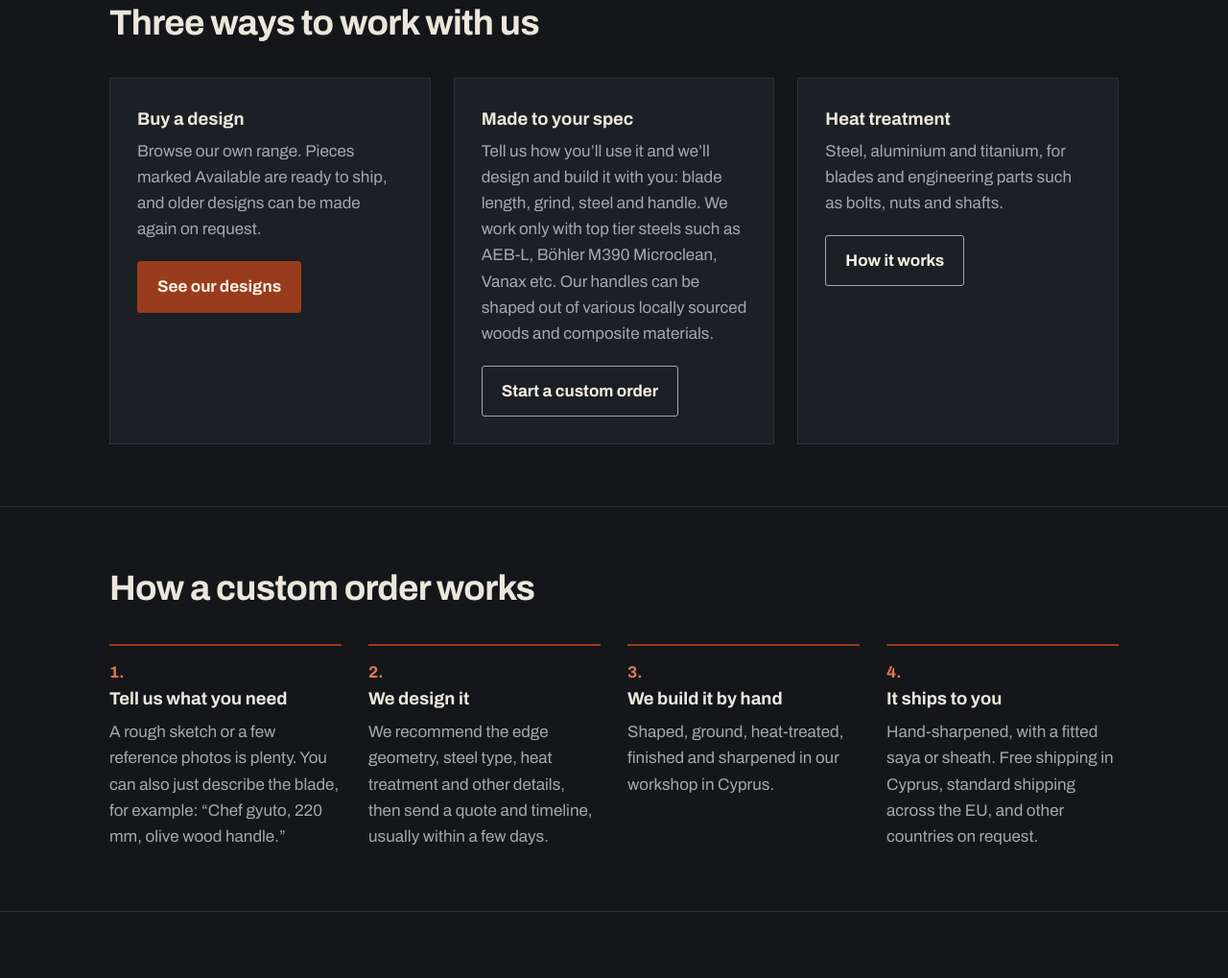
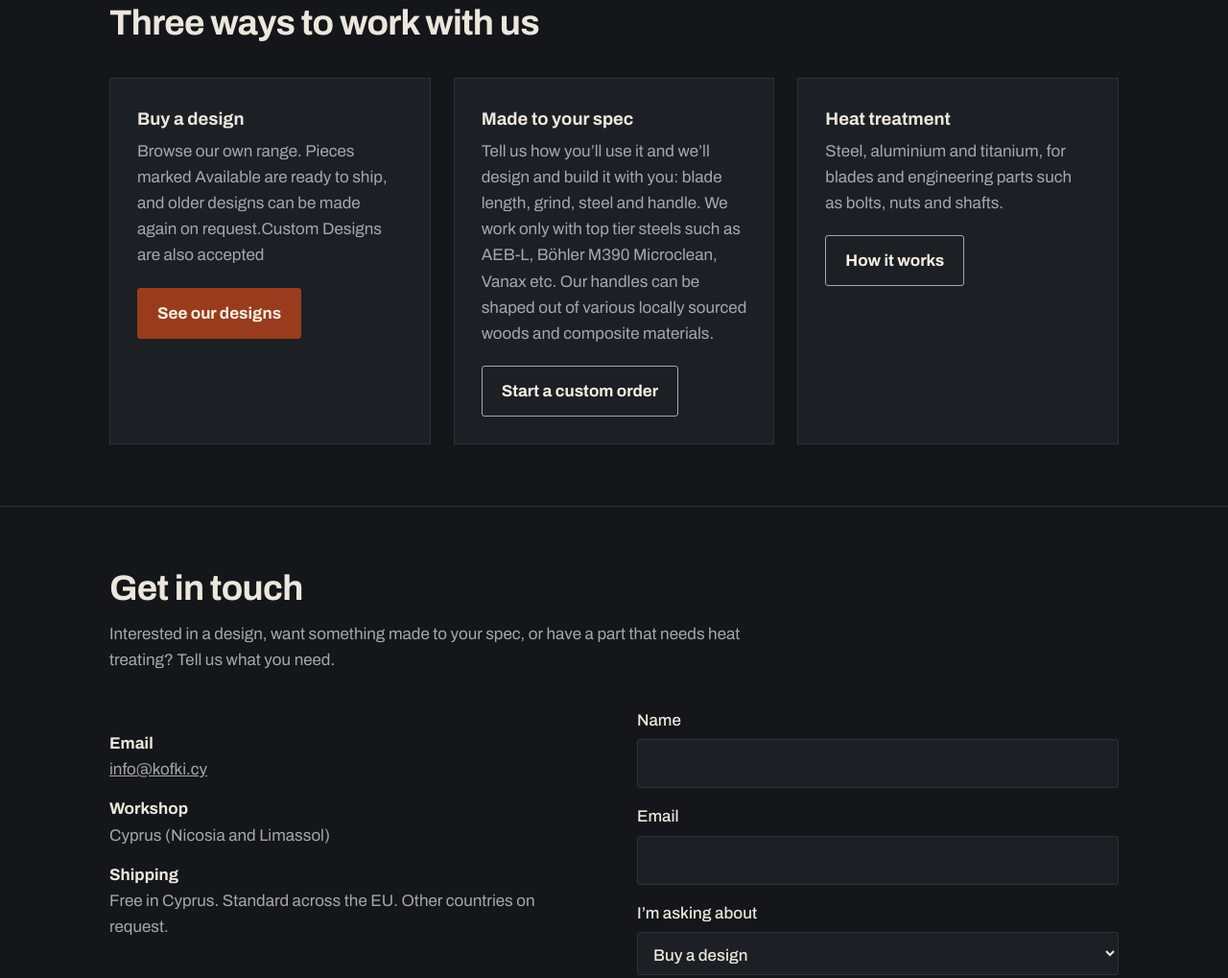
Before and after one commit to kofkicy/kofki, a plain HTML site: page index.html in a window 1280 px wide. Shown: the part 1990-3009 px from the top of the page at 96% size. Drawn offline with Linux system fonts and the light colour scheme.

Commit message:
Update index.html

```diff
--- a/index.html
+++ b/index.html
@@ -61,22 +61,10 @@
   <div class="wrap">
     <h2>Three ways to work with us</h2>
     <div class="paths">
-      <div class="path"><h3>Buy a design</h3><p>Browse our own range. Pieces marked Available are ready to ship, and older designs can be made again on request.</p><a class="btn" href="#designs">See our designs</a></div>
+      <div class="path"><h3>Buy a design</h3><p>Browse our own range. Pieces marked Available are ready to ship, and older designs can be made again on request.Custom Designs are also accepted</p><a class="btn" href="#designs">See our designs</a></div>
         <div class="path"><h3>Made to your spec</h3><p>Tell us how you’ll use it and we’ll design and build it with you: blade length, grind, steel and handle. We work only with top tier steels such as AEB-L, Böhler M390 Microclean, Vanax etc. Our handles can be shaped out of various locally sourced woods and composite materials.</p><a class="btn alt" href="#contact" data-topic="Custom order">Start a custom order</a></div>
       <div class="path"><h3>Heat treatment</h3><p>Steel, aluminium and titanium, for blades and engineering parts such as bolts, nuts and shafts.</p><a class="btn alt" href="heat-treatment.html">How it works</a></div>
     </div>
-  </div>
-</section>
-
-<section>
-  <div class="wrap">
-    <h2>How a custom order works</h2>
-    <ol class="steps">
-      <li><h3>Tell us what you need</h3><p>A rough sketch or a few reference photos is plenty. You can also just describe the blade, for example: “Chef gyuto, 220 mm, olive wood handle.”</p></li>
-      <li><h3>We design it</h3><p>We recommend the edge geometry, steel type, heat treatment and other details, then send a quote and timeline, usually within a few days.</p></li>
-      <li><h3>We build it by hand</h3><p>Shaped, ground, heat-treated, finished and sharpened in our workshop in Cyprus.</p></li>
-      <li><h3>It ships to you</h3><p>Hand-sharpened, with a fitted saya or sheath. Free shipping in Cyprus, standard shipping across the EU, and other countries on request.</p></li>
-    </ol>
   </div>
 </section>
 
```
